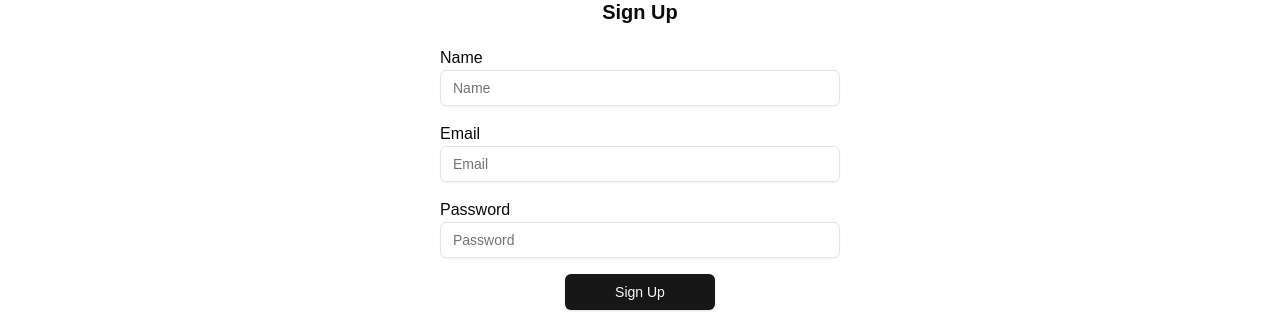
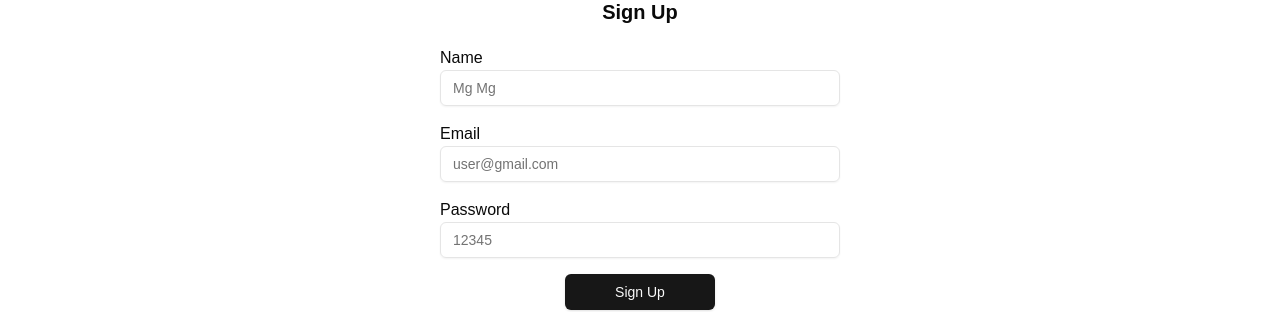
Before and after one commit to MgHtetMyatAung/sba, a Next.js app: page /auth/register in a window 1280 px wide. Shown: the part 178-490 px from the top of the page. Built offline with nearby package versions, Linux system fonts and the light colour scheme; no server answers.

Commit message:
changes in auth form

```diff
--- a/components/auth/LoginForm.tsx
+++ b/components/auth/LoginForm.tsx
@@ -46,11 +46,21 @@ export default function LoginForm() {
     <form action="" onSubmit={handleSubmit(handleLogin)} className=" space-y-4">
       <div>
         <Label htmlFor="email">Email</Label>
-        <Input type="email" id="email" {...register("email")} />
+        <Input
+          type="email"
+          id="email"
+          placeholder="user@gmail.com"
+          {...register("email")}
+        />
       </div>
       <div>
         <Label htmlFor="password">Password</Label>
-        <Input type="password" id="password" {...register("password")} />
+        <Input
+          type="password"
+          id="password"
+          placeholder="12345"
+          {...register("password")}
+        />
       </div>
       <div className=" text-center">
         <Button disabled={isSubmitting} className=" min-w-[150px] text-center">
--- a/components/auth/RegisterForm.tsx
+++ b/components/auth/RegisterForm.tsx
@@ -56,17 +56,28 @@ export default function RegisterForm() {
     <form action="" onSubmit={handleSubmit(onSubmit)} className="space-y-4">
       <div>
         <label htmlFor="name">Name</label>
-        <Input type="text" placeholder="Name" {...register("name")} />
+        <Input
+          type="text"
+          id="name"
+          placeholder="Mg Mg"
+          {...register("name")}
+        />
       </div>
       <div>
         <label htmlFor="email">Email</label>
-        <Input type="email" placeholder="Email" {...register("email")} />
+        <Input
+          type="email"
+          id="email"
+          placeholder="user@gmail.com"
+          {...register("email")}
+        />
       </div>
       <div>
         <label htmlFor="password">Password</label>
         <Input
           type="password"
-          placeholder="Password"
+          id="password"
+          placeholder="12345"
           {...register("password")}
         />
       </div>
```
